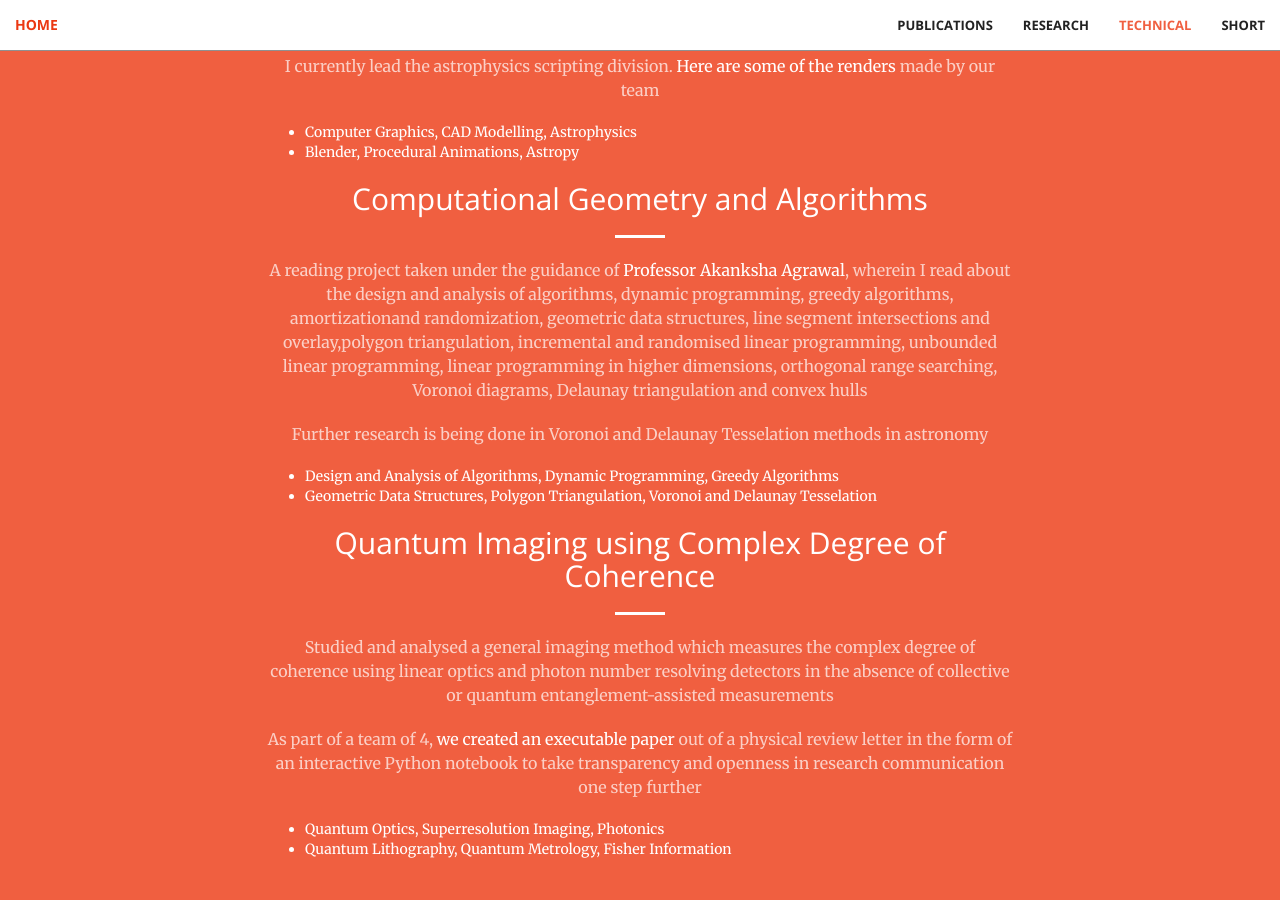
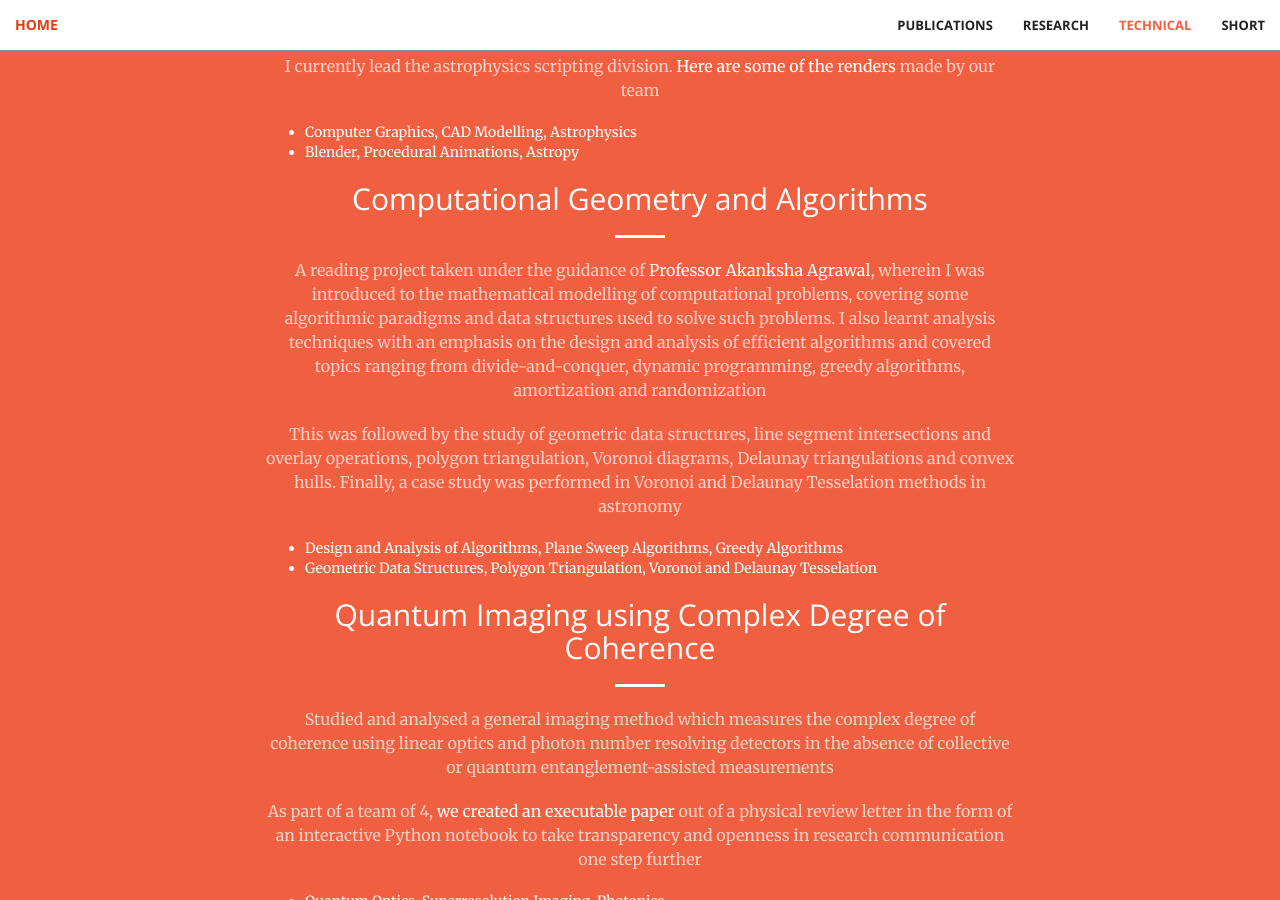
Before and after one commit to aravindbharathi/aravindbharathi.github.io, a Jekyll site: the page projects/index.html, which Jekyll copies as it is, in a window 1280 px wide and 900 px high, scrolled down 3074 px. Built offline with Jekyll 4.4.1, drawn with Linux system fonts in a browser that asks for light colours.

Commit message:
Update index.html

```diff
--- a/projects/index.html
+++ b/projects/index.html
@@ -260,14 +260,15 @@
                     <hr class="light">
                     <p class="text-faded">
                       A reading project taken under the guidance of <a href="https://akanksha-agrawal.weebly.com/" target="_blank">Professor Akanksha Agrawal</a>, wherein
-                      I read about the design and analysis of algorithms, dynamic programming, greedy algorithms, amortizationand randomization, geometric data structures,
-                      line segment intersections and overlay,polygon triangulation, incremental and randomised linear programming, unbounded linear programming,
-                      linear programming in higher dimensions, orthogonal range searching, Voronoi diagrams, Delaunay triangulation and convex hulls
+                      I was introduced to the mathematical modelling of computational problems, covering some algorithmic paradigms and data structures used to solve such problems.
+                      I also learnt analysis techniques with an emphasis on the design and analysis of efficient algorithms and covered topics ranging from divide-and-conquer, dynamic programming, greedy algorithms,
+                      amortization and randomization
                     </p>
                     <p class="text-faded">
-                      Further research is being done in Voronoi and Delaunay Tesselation methods in astronomy
+                      This was followed by the study of geometric data structures, line segment intersections and overlay operations, polygon triangulation,
+                      Voronoi diagrams, Delaunay triangulations and convex hulls. Finally, a case study was performed in Voronoi and Delaunay Tesselation methods in astronomy
                       <ul align = "left">
-                        <li>Design and Analysis of Algorithms, Dynamic Programming, Greedy Algorithms</li>
+                        <li>Design and Analysis of Algorithms, Plane Sweep Algorithms, Greedy Algorithms</li>
                         <li>Geometric Data Structures, Polygon Triangulation, Voronoi and Delaunay Tesselation</li>
                       </ul>
                     </p>
```
